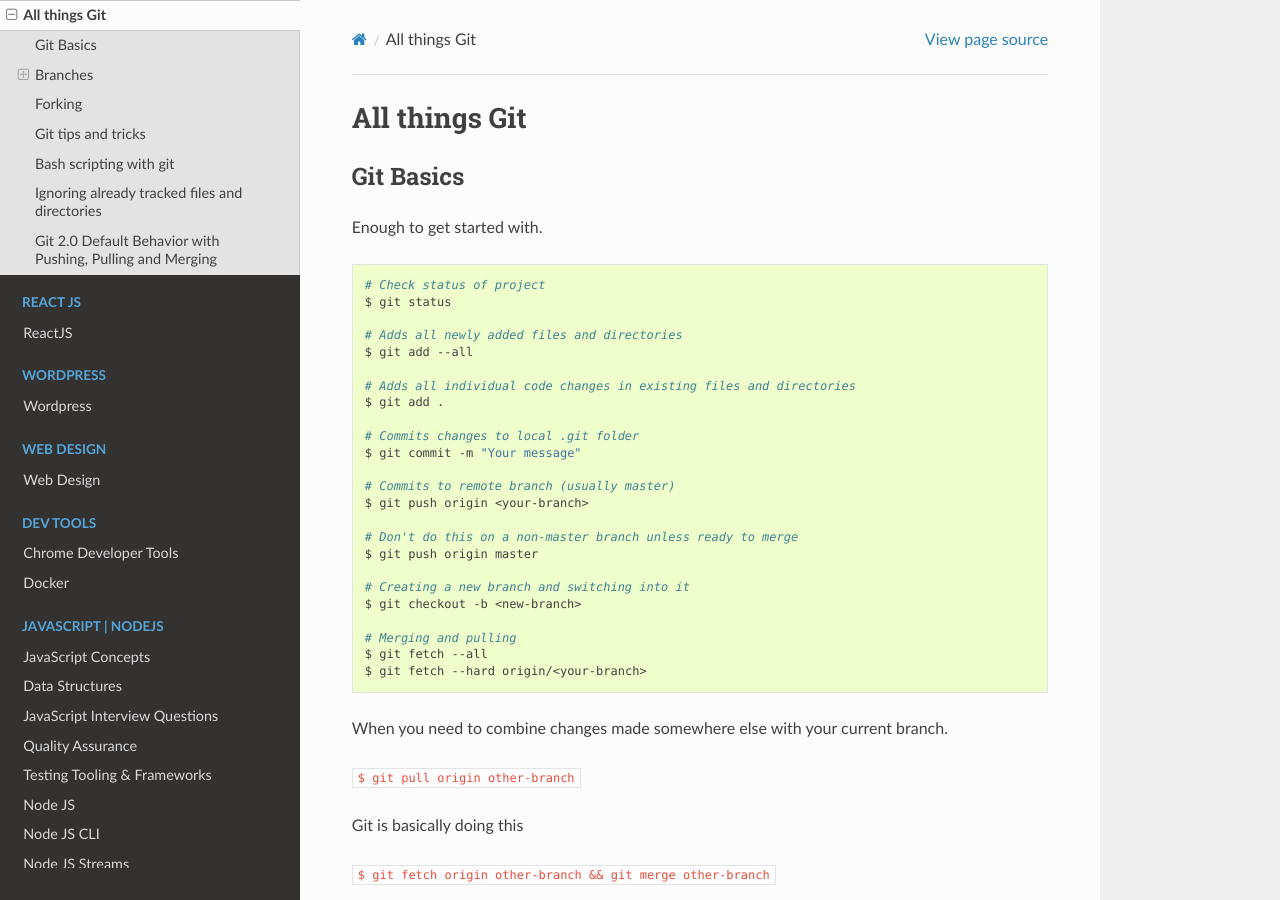
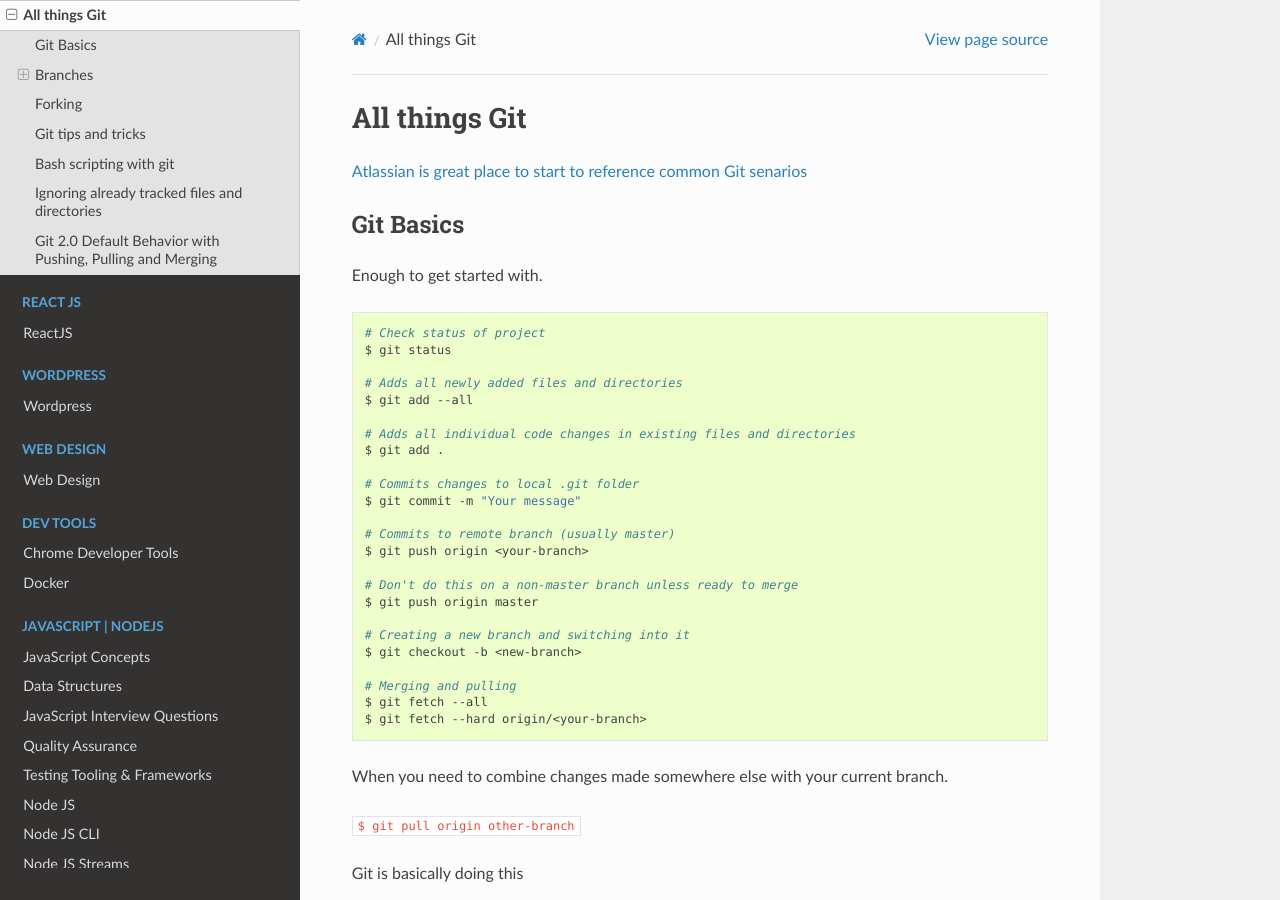
Before and after one commit to asmattic/docs, a Sphinx documentation site: the page built from source/git/index.rst, in a window 1280 px wide and 900 px high. Built offline with Sphinx 7.4.7 and the Read the Docs theme 2.0.0, drawn with Linux system fonts in a browser that asks for light colours.

Commit message:
Added git atlassian link

```diff
--- a/source/git/index.rst
+++ b/source/git/index.rst
@@ -5,6 +5,8 @@ All things Git
 .. include:: ../vars.rst
 
 .. _git-basics-sec:
+
+`Atlassian is great place to start to reference common Git senarios <https://www.atlassian.com/git/tutorials/using-branches/git-merge>`_
 
 Git Basics
 -----------
```
